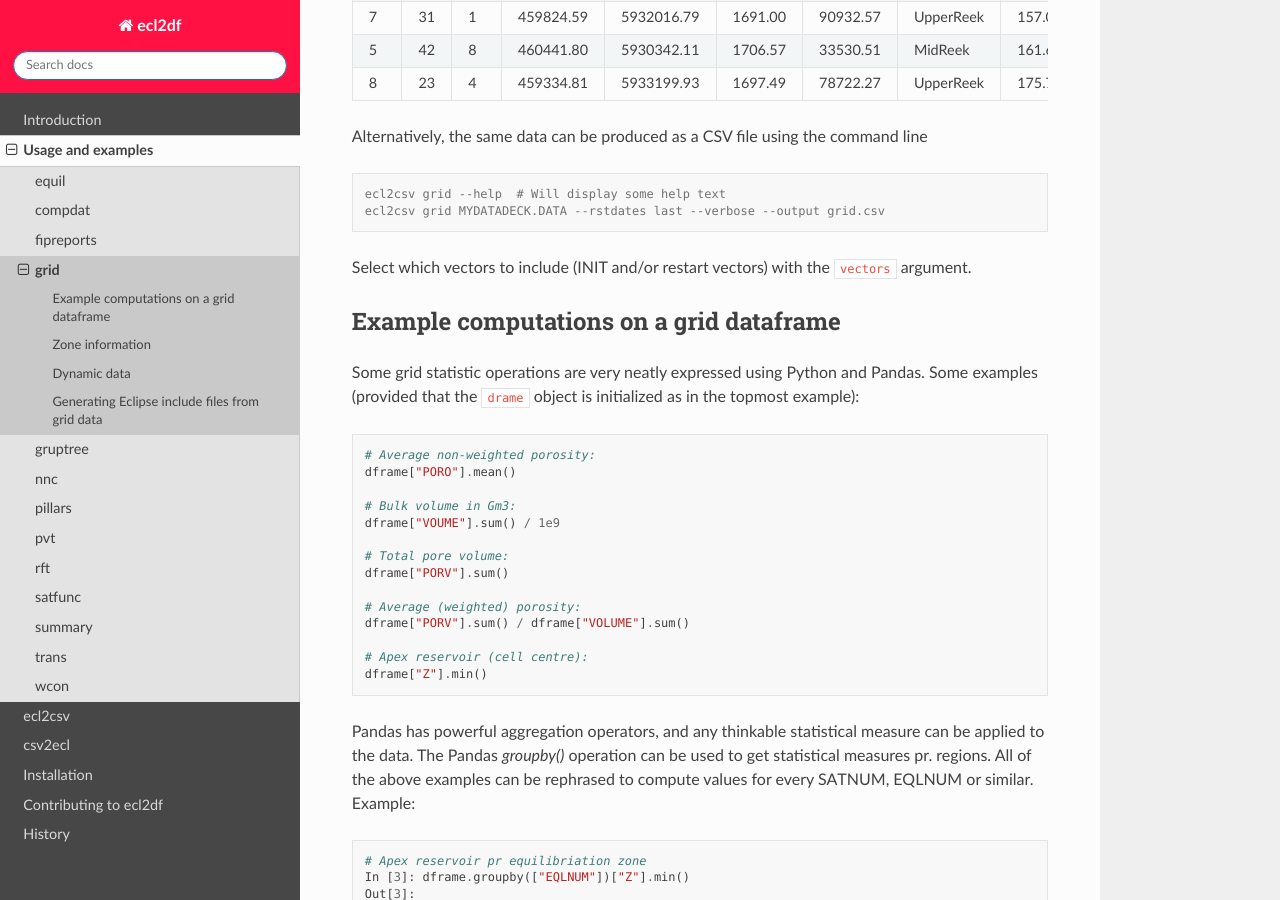
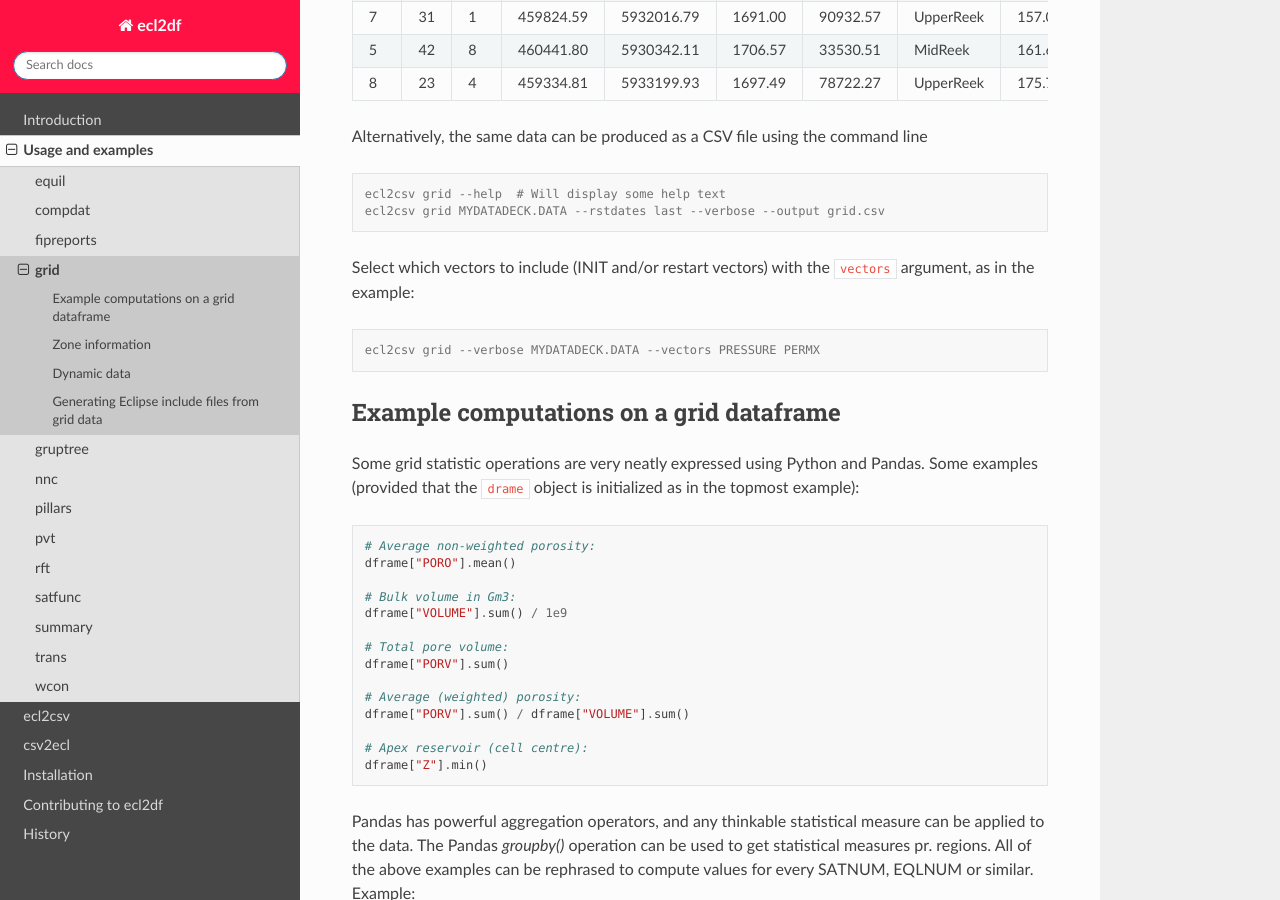
Before and after one commit to equinor/res2df, a Sphinx documentation site: the page built from docs/usage/grid.rst, in a window 1280 px wide and 900 px high, scrolled down 751 px. Built offline with Sphinx 7.4.7 and the Read the Docs theme 2.0.0, drawn with Linux system fonts in a browser that asks for light colours; pages that are not in the unit, such as notebooks, are missing from menus; the version number could not be read and is left out.

Commit message:
Extend grid docs sligthly, and test doc example

```diff
--- a/docs/usage/grid.rst
+++ b/docs/usage/grid.rst
@@ -34,7 +34,11 @@ Alternatively, the same data can be produced as a CSV file using the command lin
 
 
 Select which vectors to include (INIT and/or restart vectors) with the
-``vectors`` argument.
+``vectors`` argument, as in the example:
+
+.. code-block:: console
+
+  ecl2csv grid --verbose MYDATADECK.DATA --vectors PRESSURE PERMX
 
 Example computations on a grid dataframe
 ^^^^^^^^^^^^^^^^^^^^^^^^^^^^^^^^^^^^^^^^
@@ -49,7 +53,7 @@ the topmost example):
    dframe["PORO"].mean()
 
    # Bulk volume in Gm3:
-   dframe["VOUME"].sum() / 1e9
+   dframe["VOLUME"].sum() / 1e9
 
    # Total pore volume:
    dframe["PORV"].sum()
```
Also changed, not shown: 1 other file.
